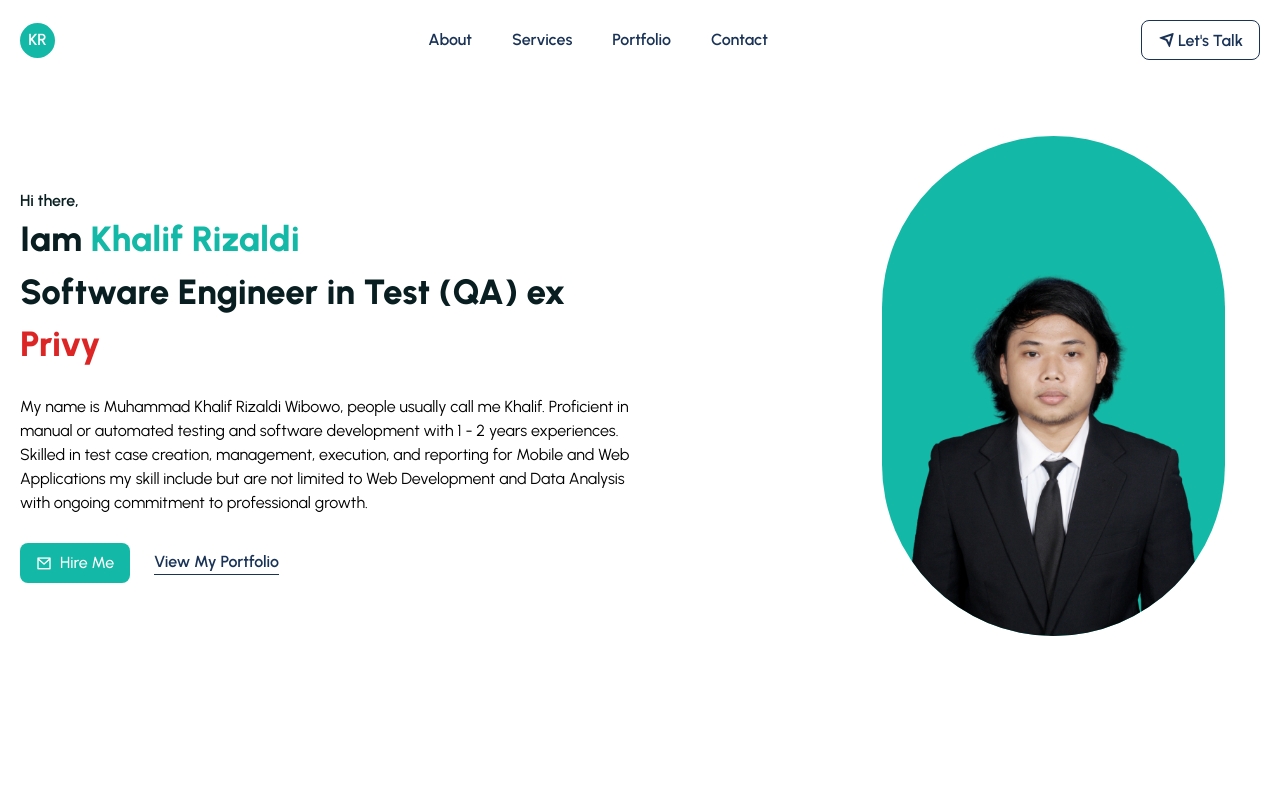
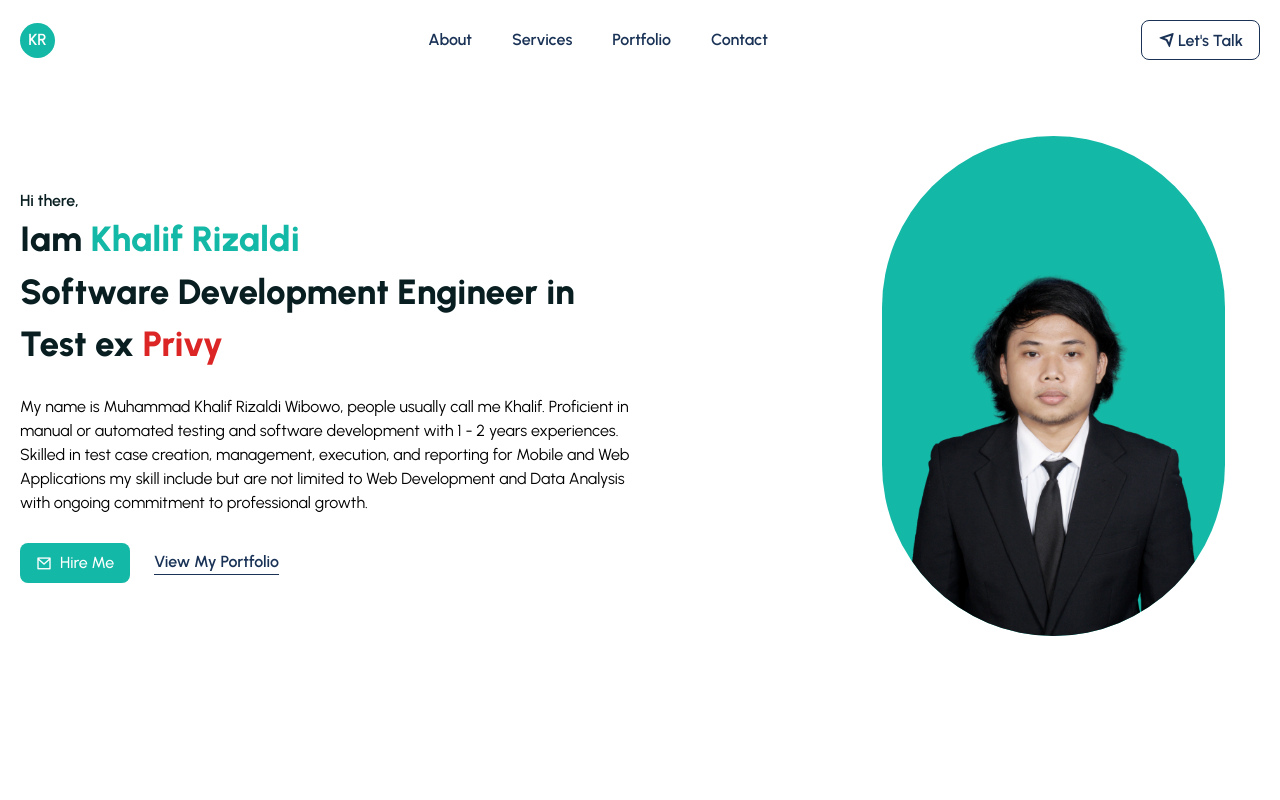
Before and after one commit to Krizaldiw/React_Portfolio_Website, a React (Create React App) app: page / in a window 1280 px wide. Shown: the top 800 px of the page. Built offline with nearby package versions, Linux system fonts and the light colour scheme.

Commit message:
[RFC 3010202301] Update Hero.jsx

```diff
--- a/src/components/UI/Hero.jsx
+++ b/src/components/UI/Hero.jsx
@@ -34,7 +34,7 @@ const Hero = () => {
             >
               Iam <span style={{ color: "#14b8a6" }}>Khalif Rizaldi</span>
               <br />
-              Software Engineer in Test (QA) ex{" "}
+              Software Development Engineer in Test ex{" "}
               <a
                 href="https://privy.id/id"
                 style={{ color: "#dc2626", cursor: "pointer" }}
```
